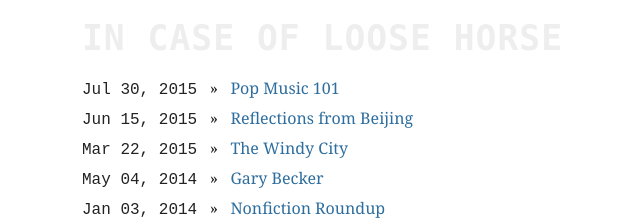
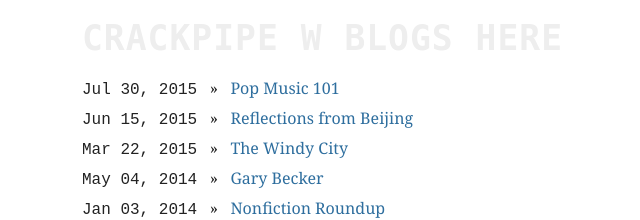
Before and after one commit to mbwong/mbwong.github.com, a Jekyll site: the page built from index.html, in a window 1280 px wide. Shown: the top 220 px of the page, without its empty margins (258-898 px from the left). Built offline with Jekyll 4.4.1, drawn with Linux system fonts in a browser that asks for light colours.

Commit message:
Update header.html

```diff
--- a/_includes/header.html
+++ b/_includes/header.html
@@ -1,5 +1,5 @@
     <header>
       <h1 id="title">
-       <a href="/" title="Blog">In case of loose horse</a>
+       <a href="/" title="Blog">Crackpipe W blogs here</a>
       </h1>
     </header>
```
